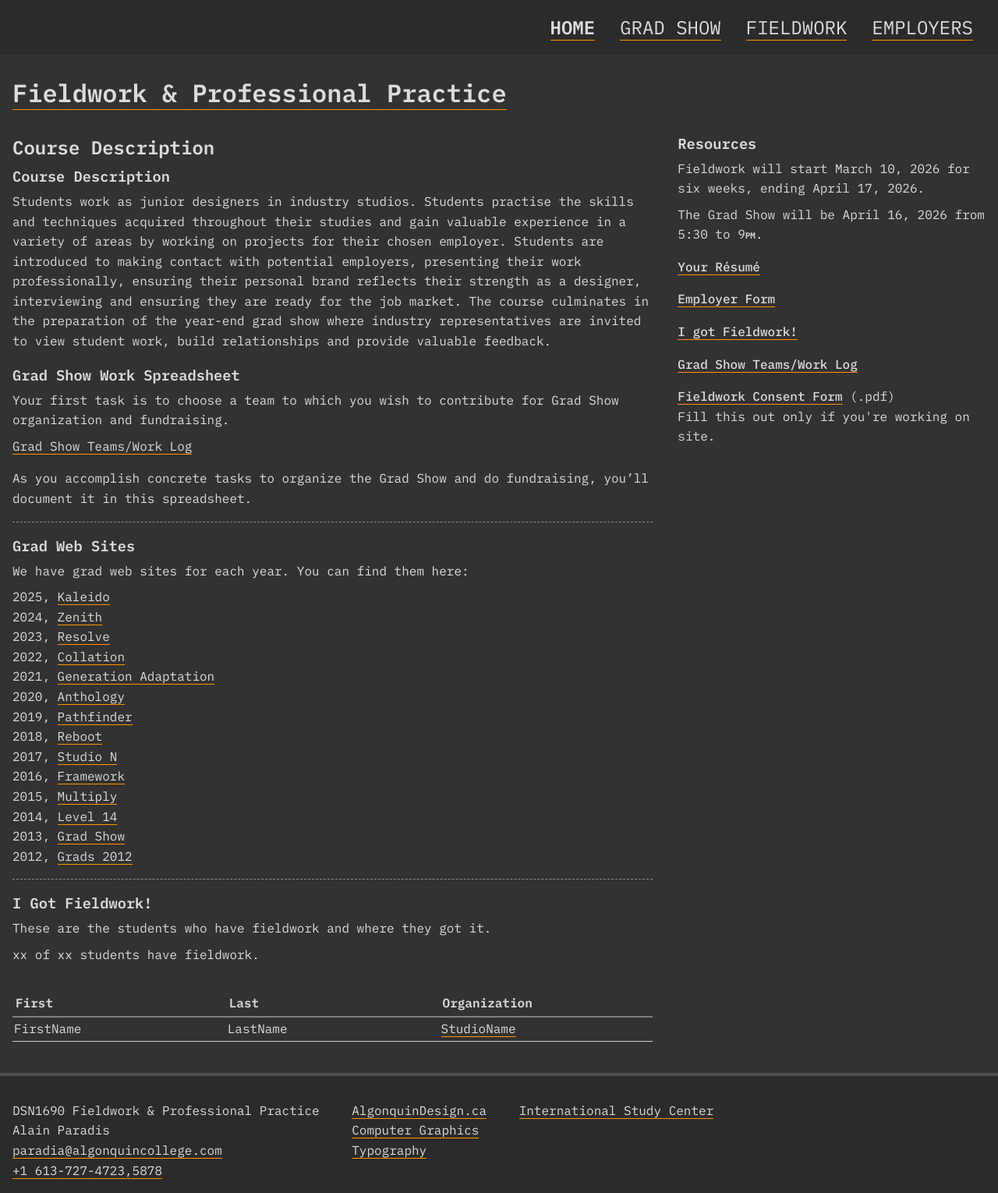
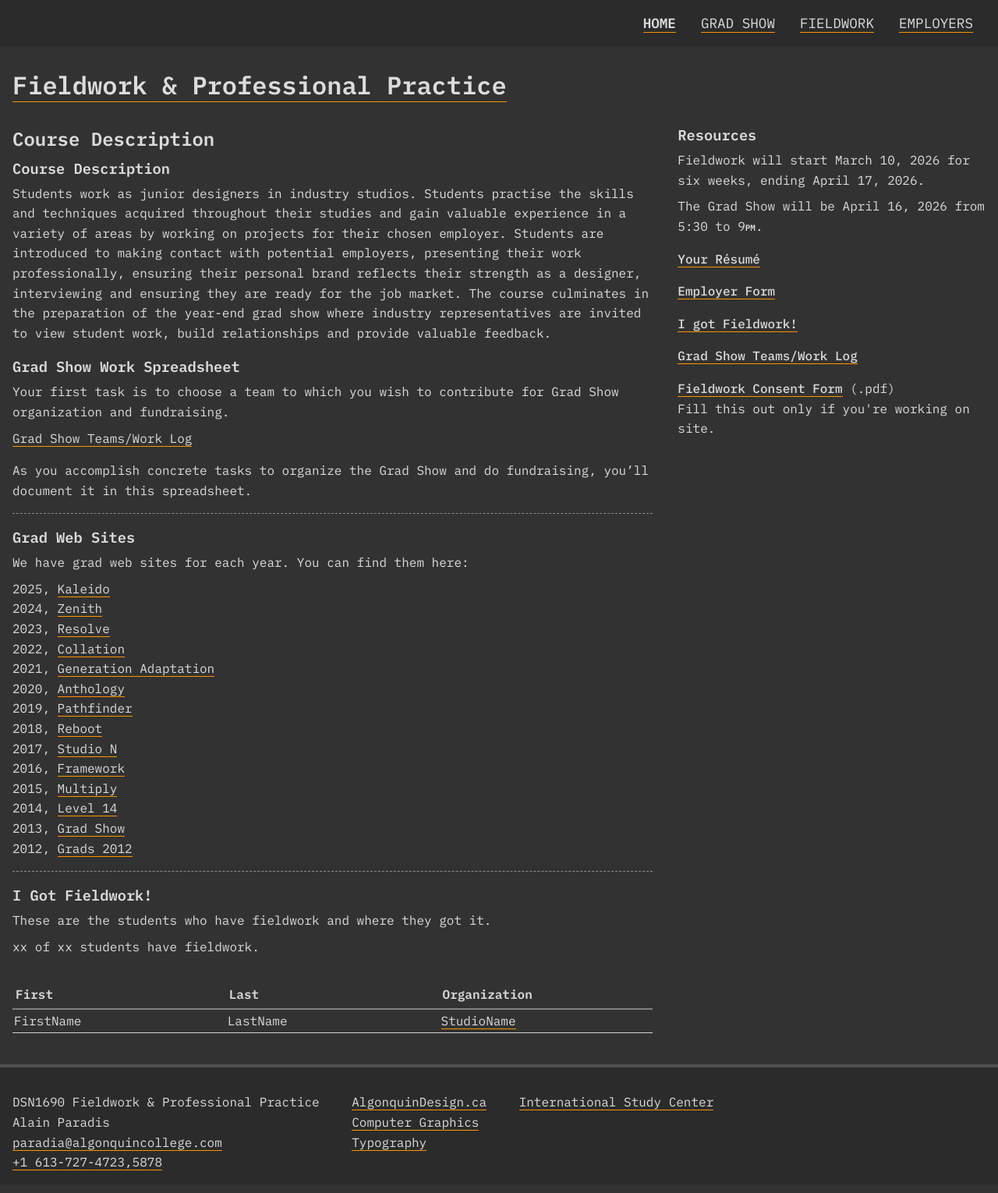
Before and after one commit to AlainParadis/wil, a Jekyll site: the page built from index.md, in a window 1280 px wide. Shown: the whole page at 78% size. Built offline with Jekyll 4.4.1, drawn with Linux system fonts in a browser that asks for light colours; our own code applies the rules of GitHub Pages for plain Markdown files.

Commit message:
fix type size

```diff
--- a/css/styles.css
+++ b/css/styles.css
@@ -388,5 +388,10 @@ footer span { display: block; }
 		margin-top: 0;
 	}
 
+	nav ul li a
+	{
+		font-size: 1.1rem;
+	}
+
 	h1 { font-size: 2rem; }
 }
```
